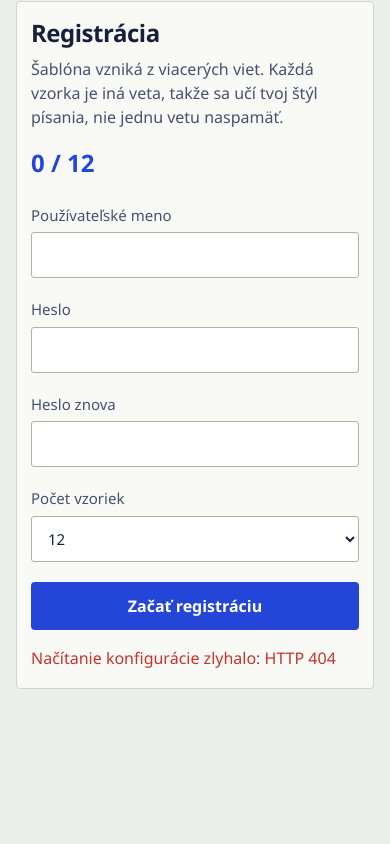
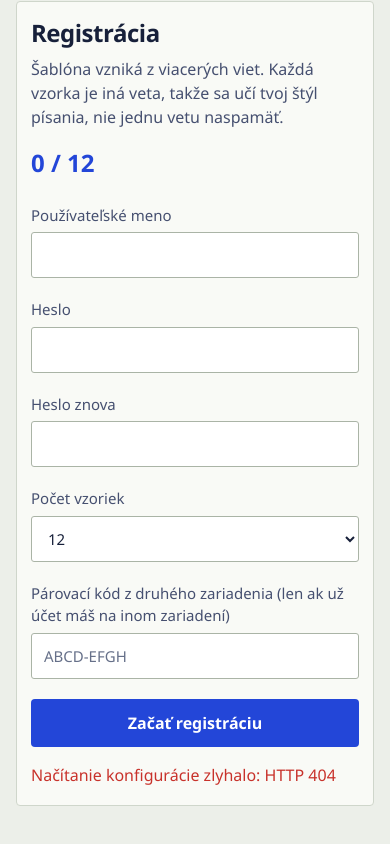
Before and after one commit to VaPiNk0/bsb, a plain HTML site: page frontend/index.html in a window 390 px wide. Shown: the part 994-1838 px from the top of the page. Before the commit the page ends 1779 px from the top, so only its background shows below. Drawn offline with Linux system fonts and the light colour scheme; files that its build step writes are made by us from their sources; no server answers; files whose address does not match are found by name.

Commit message:
Always show the pairing code field on sign-up
The field only appeared after the server answered pair_required, so on a
phone there was no visible place to enter the code from the other device.

Co-Authored-By: Claude Opus 5.5 <noreply@anthropic.com>

```diff
--- a/frontend/app.js
+++ b/frontend/app.js
@@ -624,7 +624,6 @@ async function startEnrollment() {
   } catch (error) {
     if (error.data?.pair_required) {
       // účet už má šablónu z druhého zariadenia: toto sa pridáva kódom, ktorý vydá prihlásené zariadenie
-      $("pairField").hidden = false;
       $("enrollPairCode").focus();
       showMessage("enrollMessage", t(
         `Tento účet už má šablónu z iného zariadenia. Prihlás sa na ňom, vytvor párovací kód pre ${DEVICE_NAMES[DEVICE]} a zadaj ho sem.`,
@@ -663,7 +662,6 @@ async function finishEnrollment() {
     enrollFlow.stop();
     showEnrollCapture(false);
     $("enrollForm").reset();
-    $("pairField").hidden = true;
     resetEnrollCounter();
     // rovno na prihlásenie s predvyplneným účtom
     $("verifyUsername").value = enrollState.username;
--- a/frontend/index.html
+++ b/frontend/index.html
@@ -72,8 +72,8 @@
             <option value="12">12</option>
           </select>
         </label>
-        <label class="full" id="pairField" hidden>
-          <span data-en="Pairing code from your other device">Párovací kód z druhého zariadenia</span>
+        <label class="full" id="pairField">
+          <span data-en="Pairing code from your other device (only if the account already exists on another device)">Párovací kód z druhého zariadenia (len ak už účet máš na inom zariadení)</span>
           <input id="enrollPairCode" maxlength="16" autocomplete="off" autocapitalize="characters" spellcheck="false" placeholder="ABCD-EFGH">
         </label>
         <div class="full" id="enrollTurnstile" hidden></div>
```
